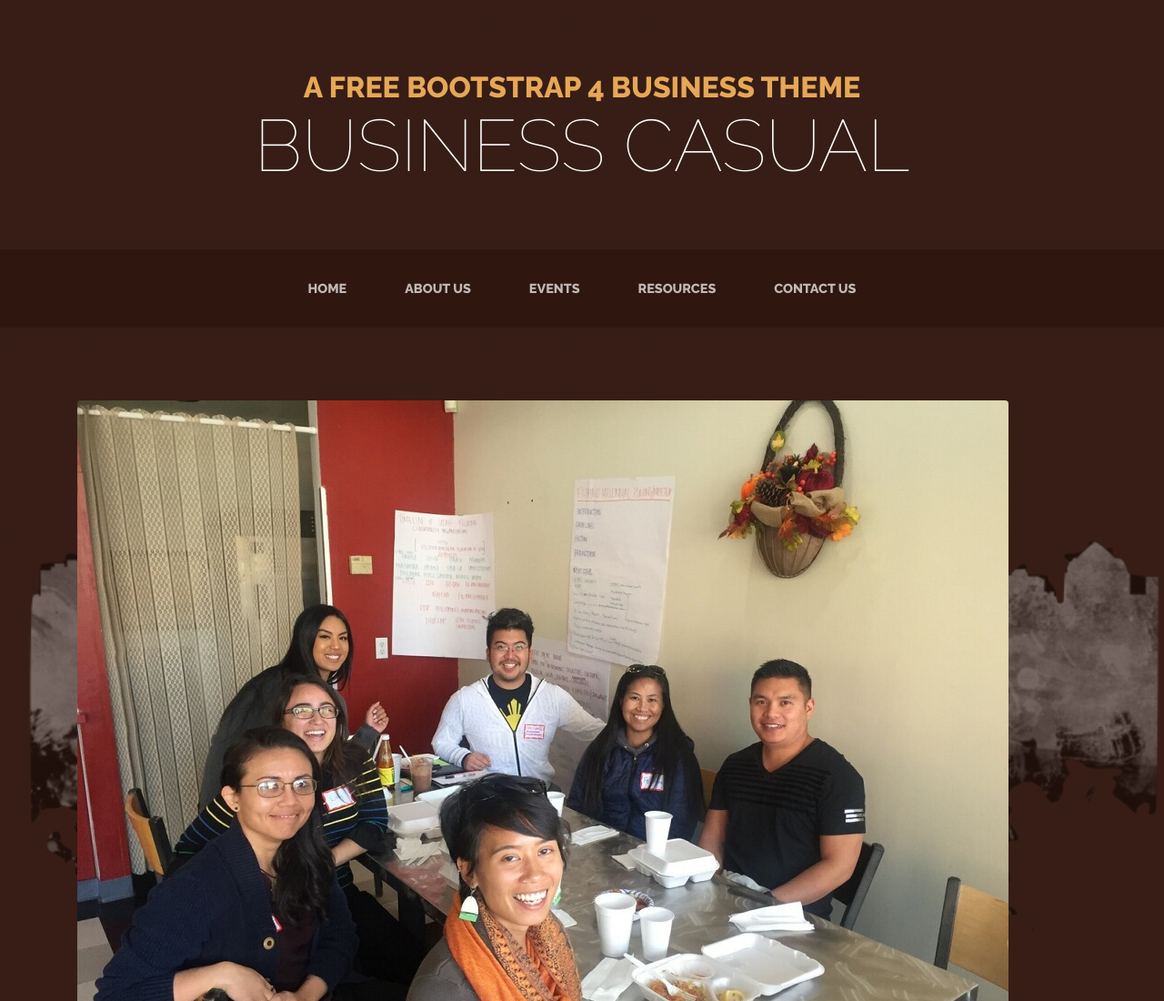
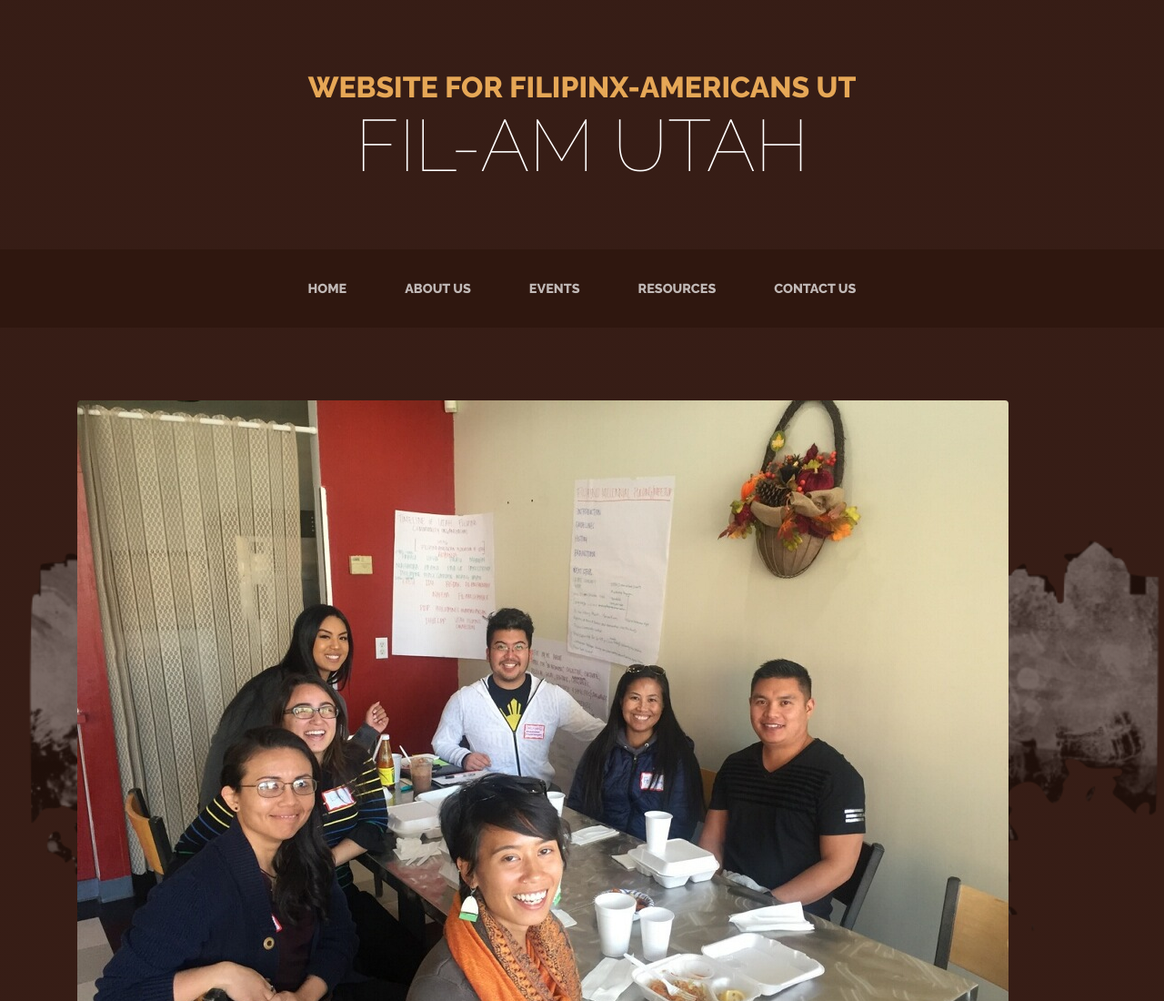
Before and after one commit to smahnke/FANHSUT3, a website: page about.html in a window 1280 px wide. Shown: the top 1100 px of the page at 91% size. Drawn offline with Linux system fonts and the light colour scheme.

Commit message:
Update about.html

```diff
--- a/about.html
+++ b/about.html
@@ -25,8 +25,8 @@
 <body>
 
   <h1 class="site-heading text-center text-white d-none d-lg-block">
-    <span class="site-heading-upper text-primary mb-3">A Free Bootstrap 4 Business Theme</span>
-    <span class="site-heading-lower">Business Casual</span>
+    <span class="site-heading-upper text-primary mb-3">Website for Filipinx-Americans UT</span>
+    <span class="site-heading-lower">Fil-Am Utah</span>
   </h1>
 
   <!-- Navigation -->
```
